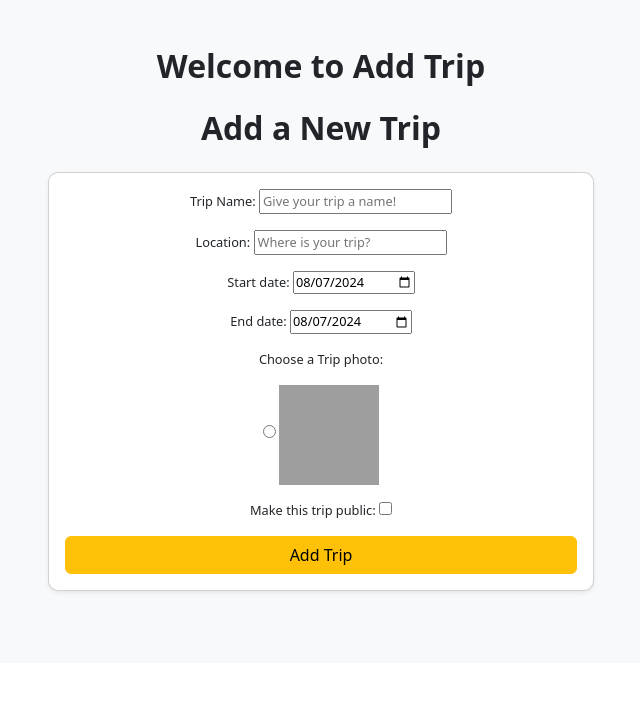
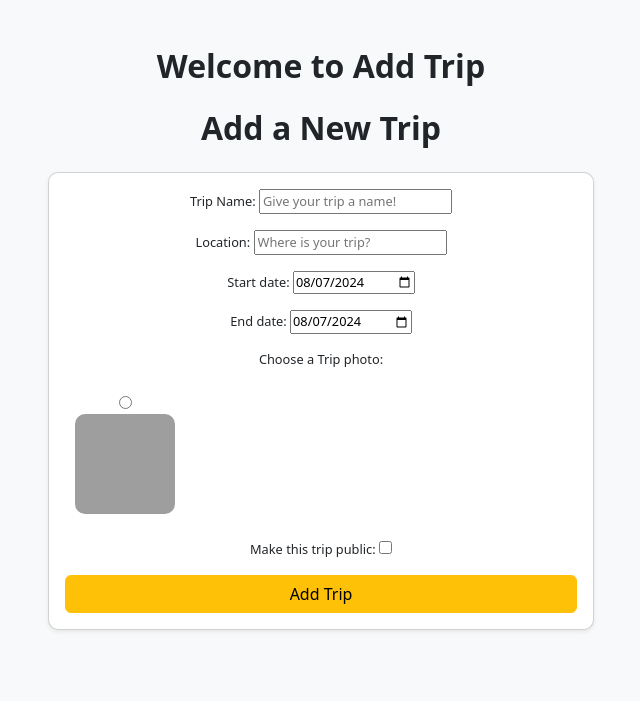
Before and after one commit to Phillipcostas/Horizon-Group, a Django app: page /addTrip in a window 1280 px wide. Shown: the part 67-768 px from the top of the page, without its empty margins (319-959 px from the left). Run offline with Django 5.2, Linux system fonts and the light colour scheme; a user stored in the database is signed in; tables that the repository leaves empty hold one stand-in row (values such as "Sample post"); some libraries are stand-ins or nearby versions; grey boxes are pictures that could not be loaded.

Commit message:
updated CSS of question,user profile and map html, and uploaded a picture

```diff
--- a/main_app/templates/addTrip.html
+++ b/main_app/templates/addTrip.html
@@ -24,4 +24,29 @@
     </div>
   </div>
 </div>
+
+<style>
+  #id_trip_photo {
+    display: flex;
+    flex-wrap: wrap;
+    justify-content: space-between;
+  }
+
+  #id_trip_photo div {
+    position: relative;
+    margin: 10px;
+  }
+
+  #id_trip_photo img {
+    border-radius: 10px;
+    transition: all 0.3s ease;
+    width: 100%;
+    height: auto;
+    display: block;
+  }
+
+
+
+</style>
+
 {% endblock %}
--- a/main_app/templates/home.html
+++ b/main_app/templates/home.html
@@ -150,7 +150,7 @@
           <div class="col-md-3">
               <div class="card mb-4 shadow-sm" style="border-radius: 10px;">
                   <div class="card-body p-0">
-                      <div class="trip-photo" style="position: relative; background-image: url('{{ trip.trip_photo }}'); height: 200px; background-size: cover; background-position: center; border-radius: 10px 10px 0 0;">
+                      <div class="trip-photo" style="position: relative; background-image: url('{{ trip.trip_photo.url }}'); height: 200px; background-size: cover; background-position: center; border-radius: 10px 10px 0 0;">
                           <div class="overlay" style="position: absolute; top: 0; left: 0; width: 100%; height: 100%; background-color: rgba(0, 0, 0, 0.5); border-radius: 10px 10px 0 0;"></div>
                           <div class="trip-info" style="position: absolute; bottom: 10px; left: 50%; transform: translateX(-50%); color: white; text-align: center;">
                               <h5 class="card-title" style="font-size: 4rem;">{{ trip.name }}</h5>
--- a/main_app/templates/registration/user_photo.html
+++ b/main_app/templates/registration/user_photo.html
@@ -30,6 +30,7 @@
   {% endif %}
 </div>
 <style>
+
     .profile-container {
         max-width: 1000px;
         margin: 0 auto;
@@ -45,6 +46,7 @@
     }
     .photo-options {
         margin-top: 20px;
+
     }
     .photo-grid {
         display: grid;
@@ -78,6 +80,7 @@
         height: 100%;
         object-fit: cover;
     }
+
     @media (max-width: 768px) {
         .photo-grid {
             grid-template-columns: repeat(2, 1fr);
```
